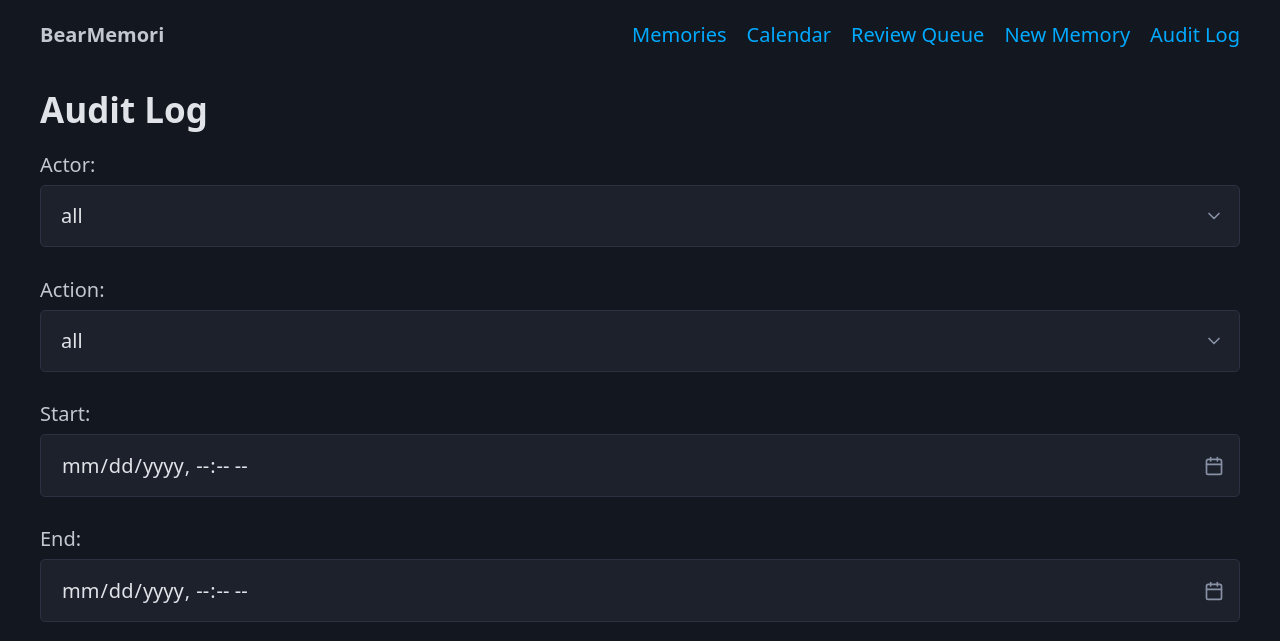
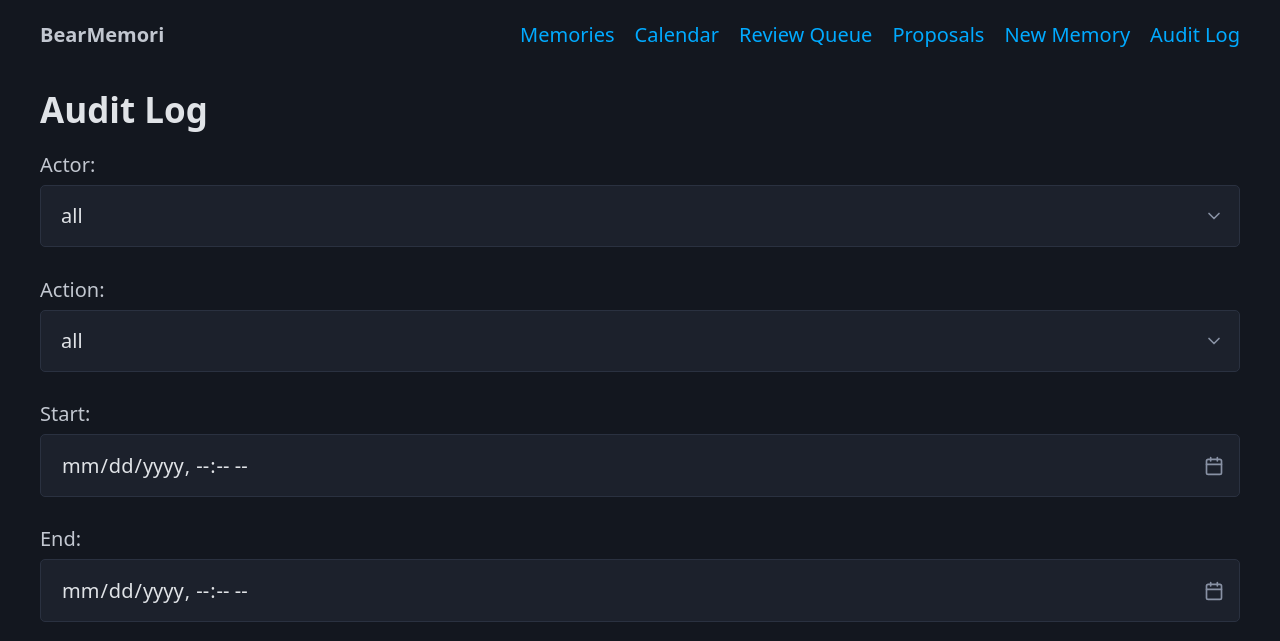
Before and after one commit to jhyoong/BearMemori, a Python web app: template bearmemori/webapp/templates/audit.html in a window 1280 px wide. Shown: the top 641 px of the page. Run offline with Jinja, Linux system fonts and the light colour scheme; the template is opened without the code that fills it, so the values that code supplies are empty; some libraries are stand-ins or nearby versions.

Commit message:
feat: add Proposals link to webapp navigation

```diff
--- a/bearmemori/webapp/templates/base.html
+++ b/bearmemori/webapp/templates/base.html
@@ -17,6 +17,7 @@
             <li><a href="/webapp/memories">Memories</a></li>
             <li><a href="/webapp/calendar">Calendar</a></li>
             <li><a href="/webapp/review">Review Queue</a></li>
+            <li><a href="/webapp/proposals">Proposals</a></li>
             <li><a href="/webapp/memories/new">New Memory</a></li>
             <li><a href="/webapp/audit">Audit Log</a></li>
         </ul>
```
